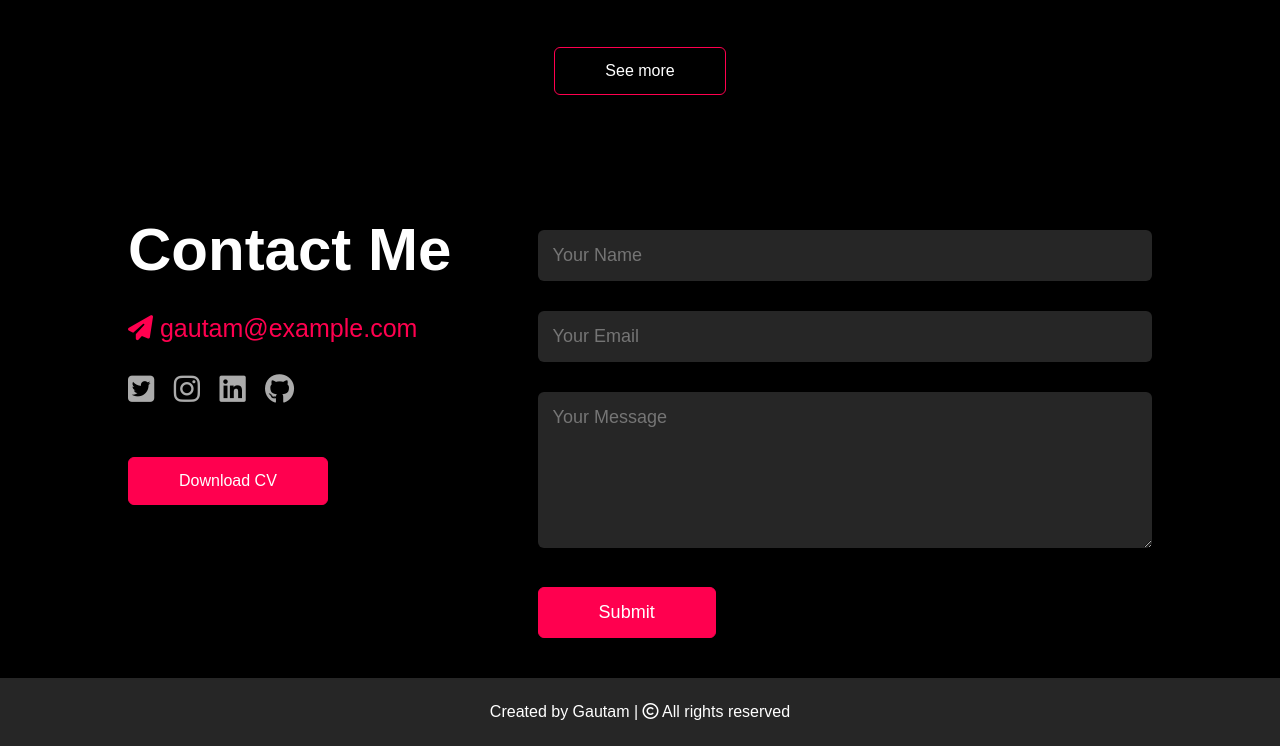
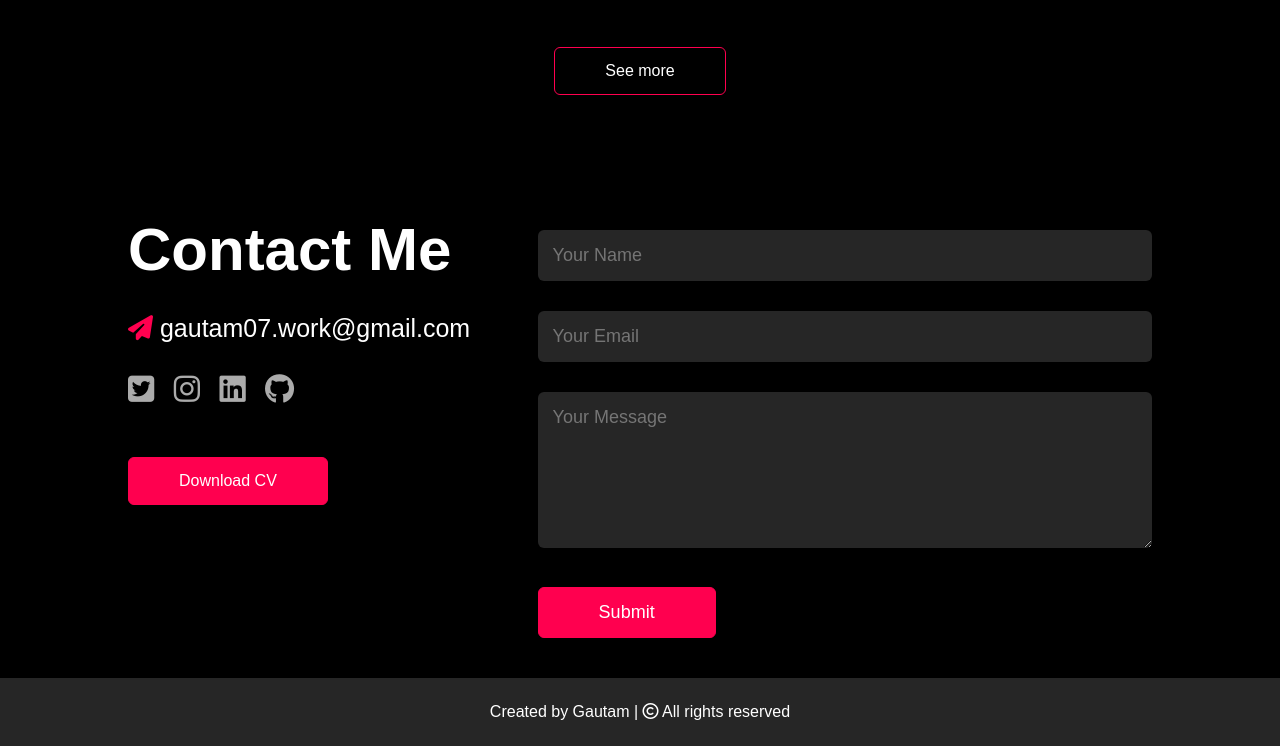
Before and after one commit to thegautamarora7/Personal-Portfolio, a plain HTML site: page index.html in a window 1280 px wide. Shown: the part 2711-3457 px from the top of the page. Drawn offline with Linux system fonts and the light colour scheme.

Commit message:
Modified my contact field so that the end-user can send me an email by clicking on the link

```diff
--- a/index.html
+++ b/index.html
@@ -183,7 +183,14 @@ typeRole();
         <div class="row">
             <div class="contact-left">
                 <h1 class="sub-title">Contact Me</h1>
-                <p><i class="fa-solid fa-paper-plane"></i> gautam@example.com</p>
+<p>
+  <i class="fa-solid fa-paper-plane"></i>
+  <a href="mailto:gautam07.work@gmail.com?subject=Hello%20Gautam&body=I%20wanted%20to%20get%20in%20touch%20with%20you."
+     style="text-decoration: none; color: white;">
+    gautam07.work@gmail.com
+  </a>
+</p>
+
                 <div class="social-icons">
                     <a href="https://twitter.com/thegautamarora7"><i class="fa-brands fa-twitter-square"></i></a>
                     <a href="https://www.instagram.com/thegautamarora7/"><i class="fa-brands fa-instagram"></i></a>
```
